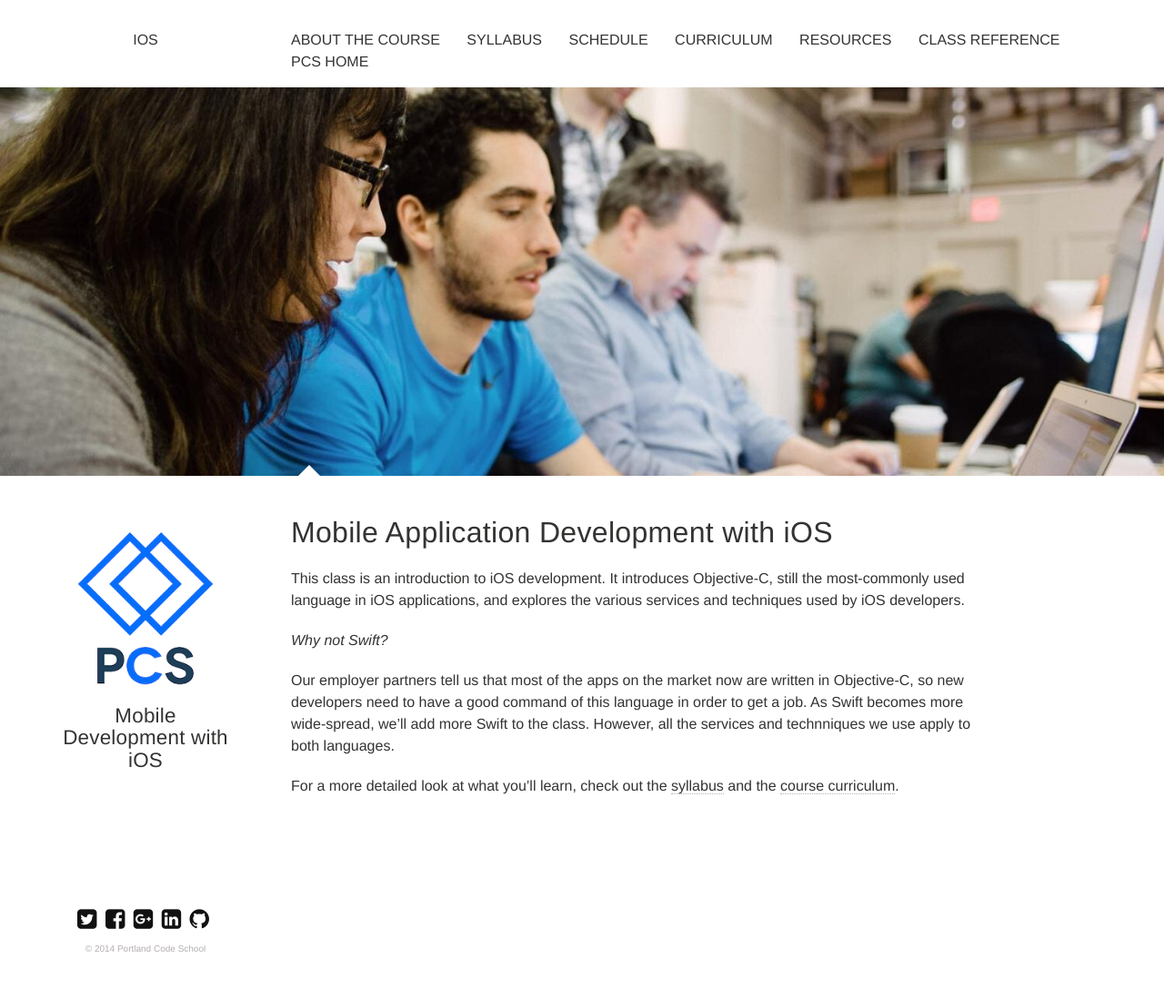
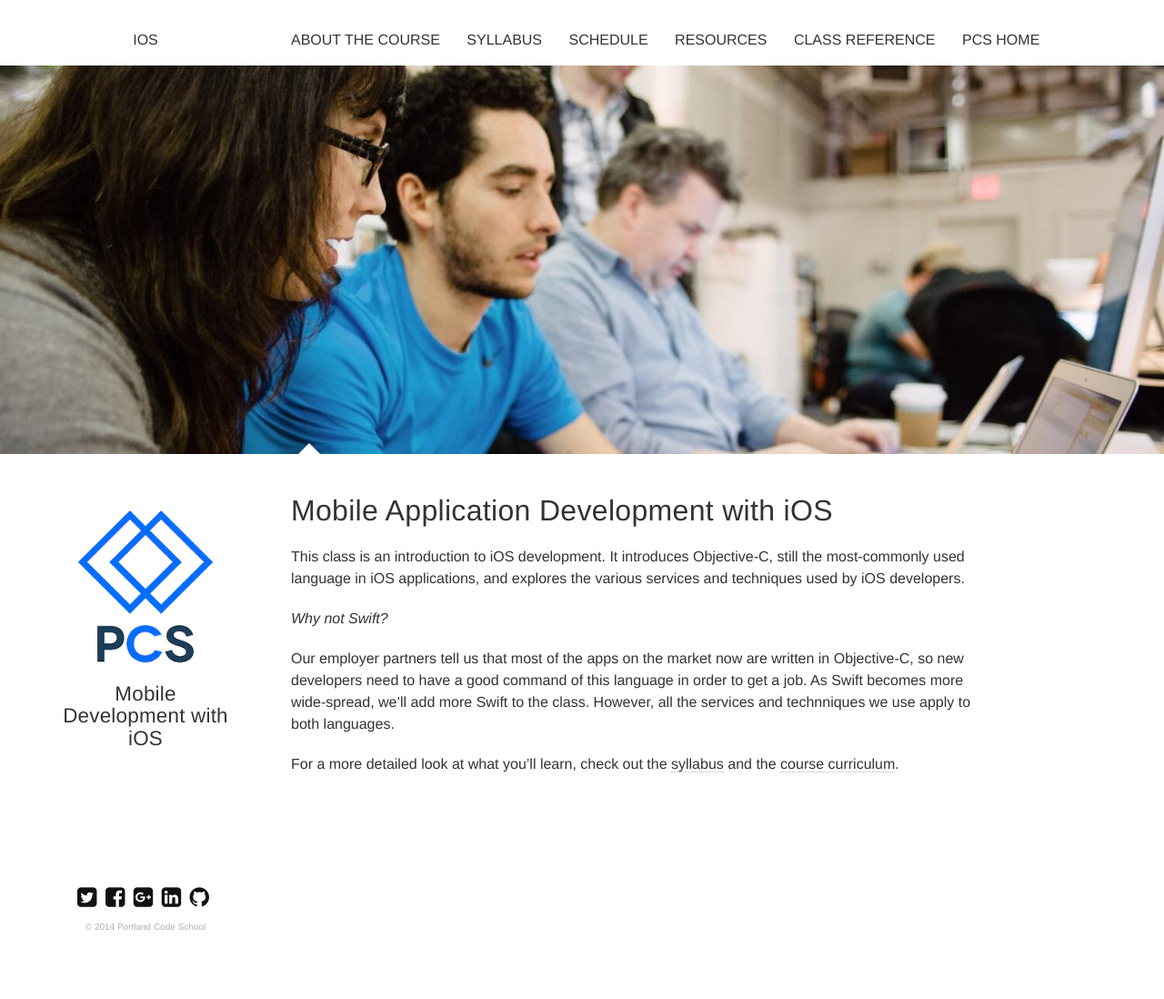
Before and after one commit to portlandcodeschool/ios, a Jekyll site: the page built from index.md, in a window 1280 px wide. Shown: the whole page at 91% size. Built offline with Jekyll 4.4.1, drawn with Linux system fonts in a browser that asks for light colours; nearby versions of some CDN libraries; after the commit the page ends 1074 px from its top, so only the background shows below that.

Commit message:
removed more primer stuff

```diff
--- a/_config.yml
+++ b/_config.yml
@@ -28,8 +28,6 @@ links:
     url: /syllabus/
   - title: Schedule
     url: /schedule/
-  - title: Curriculum
-    url: /course/
   - title: Resources
     url: /resources/
   - title: Class Reference
```
